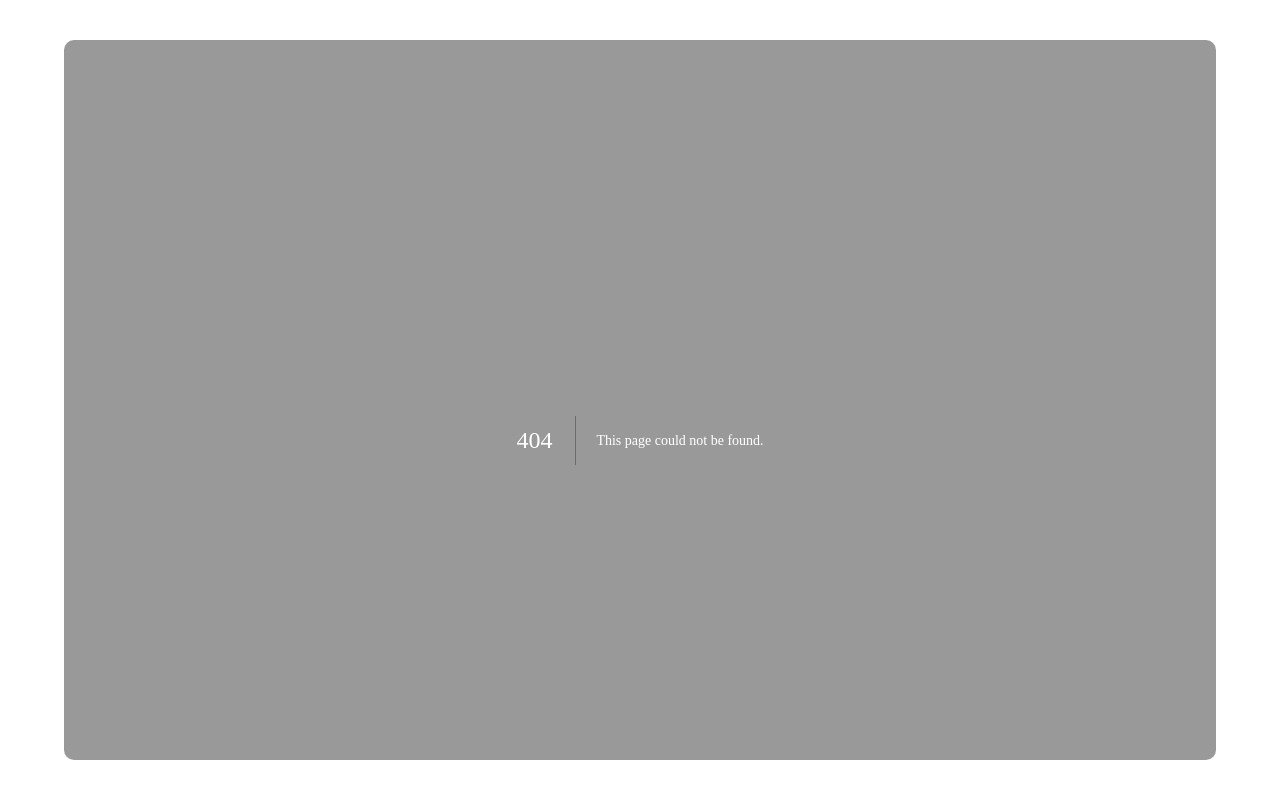
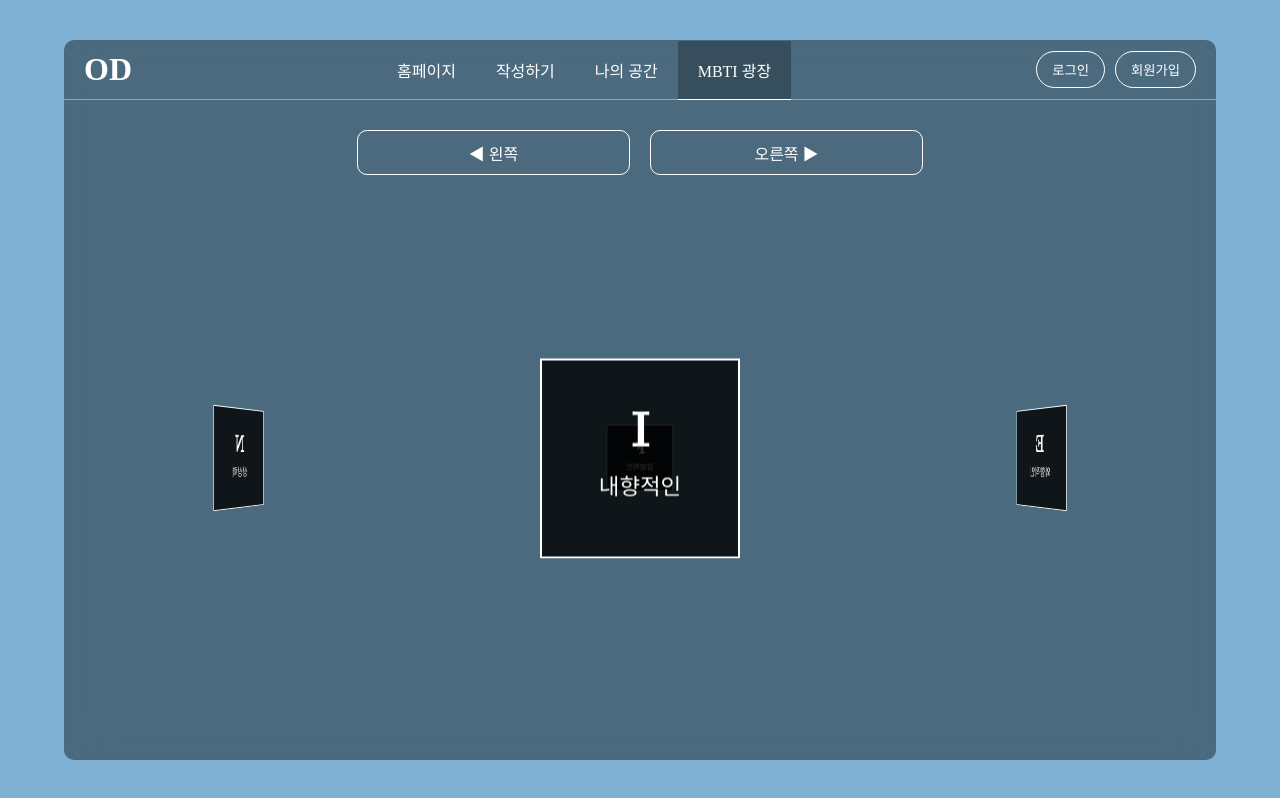
Before and after one commit to HermannChoi/od, a Next.js app: page /pages/mbtiPlaza in a window 1280 px wide. Before the commit this address had no page. Shown: the top 798 px of the page. Built offline with nearby package versions, Linux system fonts and the light colour scheme.

Commit message:
[design,docs]mbti광장 구현, 광장 디테일 페이지 생성

```diff
--- /dev/null
+++ b/src/app/constants/mbtiPlazeConstants.ts
@@ -0,0 +1,6 @@
+export const iefn = [
+  { title: "I", subtitle: "내향적인" },
+  { title: "E", subtitle: "외향적인" },
+  { title: "F", subtitle: "감성적인" },
+  { title: "N", subtitle: "상상력" },
+];
--- a/src/app/globals.css
+++ b/src/app/globals.css
@@ -42,4 +42,5 @@ hr {
   border-radius: 10px;
   background-color: #00000066;
   backdrop-filter: blur(20px);
+  overflow: hidden;
 }
--- a/src/app/page.tsx
+++ b/src/app/page.tsx
@@ -2,7 +2,6 @@
 "use client";
 /** @jsxImportSource @emotion/react */
 
-import { coverPageStyle } from "./styles/commonStyles/commonStyles";
 import Navbar from "./components/commonComponents/Navbar";
 import useNavbarStore from "./stores/navbarStore/useNavbarStore";
 import { useEffect } from "react";
@@ -27,7 +26,6 @@ export default function Home() {
 
   return (
     <>
-      <div css={coverPageStyle} />
       <Navbar />
       <main css={[homePageStyles.main]}>
         <section css={[homePageStyles.section]}>
--- /dev/null
+++ b/src/app/pages/mbtiPlaza/page.tsx
@@ -0,0 +1,64 @@
+/* eslint-disable react-hooks/exhaustive-deps */
+"use client";
+/** @jsxImportSource @emotion/react */
+
+import Navbar from "@/app/components/commonComponents/Navbar";
+import { iefn } from "@/app/constants/mbtiPlazeConstants";
+import { navbarMenu } from "@/app/constants/navbarMenu";
+import useNavbarStore from "@/app/stores/navbarStore/useNavbarStore";
+import {
+  flexColumnCenterX2,
+  mainStyle,
+} from "@/app/styles/commonStyles/commonStyles";
+import { mbtiPlazaStyles } from "@/app/styles/mbtiPlazaStyles/mbtiPlazaStyles";
+import { signInUpStyles } from "@/app/styles/signInUpStyles/signInUpStyles";
+import Link from "next/link";
+import { useEffect, useState } from "react";
+
+const MbtiPlazePage = () => {
+  const [degree, setDegree] = useState<number>(0);
+
+  const { setWhichMenu } = useNavbarStore();
+
+  useEffect(() => {
+    setWhichMenu(navbarMenu[3].key);
+  }, []);
+
+  return (
+    <>
+      <Navbar />
+      <main css={[mainStyle, flexColumnCenterX2]}>
+        <section css={mbtiPlazaStyles.firstSection}>
+          <button
+            onClick={() => setDegree((prev) => (prev = prev + 90))}
+            css={signInUpStyles.button}
+          >
+            ◀ 왼쪽
+          </button>
+          <button
+            onClick={() => setDegree((prev) => prev - 90)}
+            css={signInUpStyles.button}
+          >
+            오른쪽 ▶
+          </button>
+        </section>
+        <section css={mbtiPlazaStyles.secondSection(degree)}>
+          {iefn.map((mbti, i) => {
+            return (
+              <Link
+                href={`/pages/mbtiPlaza/${mbti.title}`}
+                key={mbti.title}
+                css={mbtiPlazaStyles.button(i)}
+              >
+                <strong css={mbtiPlazaStyles.buttonStrong}>{mbti.title}</strong>
+                <p css={mbtiPlazaStyles.buttonP}>{mbti.subtitle}</p>
+              </Link>
+            );
+          })}
+        </section>
+      </main>
+    </>
+  );
+};
+
+export default MbtiPlazePage;
--- a/src/app/styles/commonStyles/commonStyles.ts
+++ b/src/app/styles/commonStyles/commonStyles.ts
@@ -80,7 +80,7 @@ export const mainStyle = [
     width: 100%;
     height: calc(100% - 60px);
     padding: 20px 10px;
-    animation: ${showUp} 0.3s ease-in-out;
+    // animation: ${showUp} 0.3s ease-in-out;
   `,
 ];
 
--- a/src/app/styles/commonStyles/navbarStyles.ts
+++ b/src/app/styles/commonStyles/navbarStyles.ts
@@ -31,7 +31,6 @@ export const navbarStyles = {
         border: none;
         background-color: ${key === whichMenu ? `#00000044` : `transparent`};
         font-size: 1rem;
-        transition: background-color 0.2s;
         ${key === whichMenu && `border-bottom: 1px solid white;`}
         &:hover {
           background-color: #00000066;
--- /dev/null
+++ b/src/app/styles/mbtiPlazaStyles/mbtiPlazaStyles.ts
@@ -0,0 +1,62 @@
+import { css } from "@emotion/react";
+import {
+  flexCenterX2,
+  flexColumnCenterX2,
+  widthHeightFull,
+} from "../commonStyles/commonStyles";
+
+export const mbtiPlazaStyles = {
+  firstSection: [
+    flexCenterX2,
+    css`
+      gap: 20px;
+      width: 50%;
+    `,
+  ],
+  secondSection: (degree: number) => {
+    return [
+      flexCenterX2,
+      widthHeightFull,
+      css`
+        gap: 10px;
+        padding: 10px;
+        transform-style: preserve-3d;
+        transform: perspective(800px) rotateY(${degree}deg);
+        transition: 0.5s;
+      `,
+    ];
+  },
+  button: (i: number) => {
+    return [
+      flexColumnCenterX2,
+      css`
+        position: absolute;
+        width: 100px;
+        height: 100px;
+        border: 1px solid white;
+        background-color: #000000cc;
+        font-family: math;
+        font-size: 1rem;
+        transform: rotateY(${i * 90}deg) translateZ(400px);
+        transition: 0.2s;
+        &:hover {
+          border-radius: 10px;
+          background-color: #000000;
+          font-weight: bold;
+        }
+      `,
+    ];
+  },
+  buttonStrong: [
+    css`
+      font-size: 1.5rem;
+      font-family: math;
+    `,
+  ],
+  buttonP: [
+    css`
+      color: #fcfcfc;
+      font-size: 0.7rem;
+    `,
+  ],
+};
```
Also changed, not shown: src/app/pages/mbtiPlaza/[slug]/page.tsx (added, +20 -0 lines), src/app/pages/write/page.tsx (+9 -1 lines).
